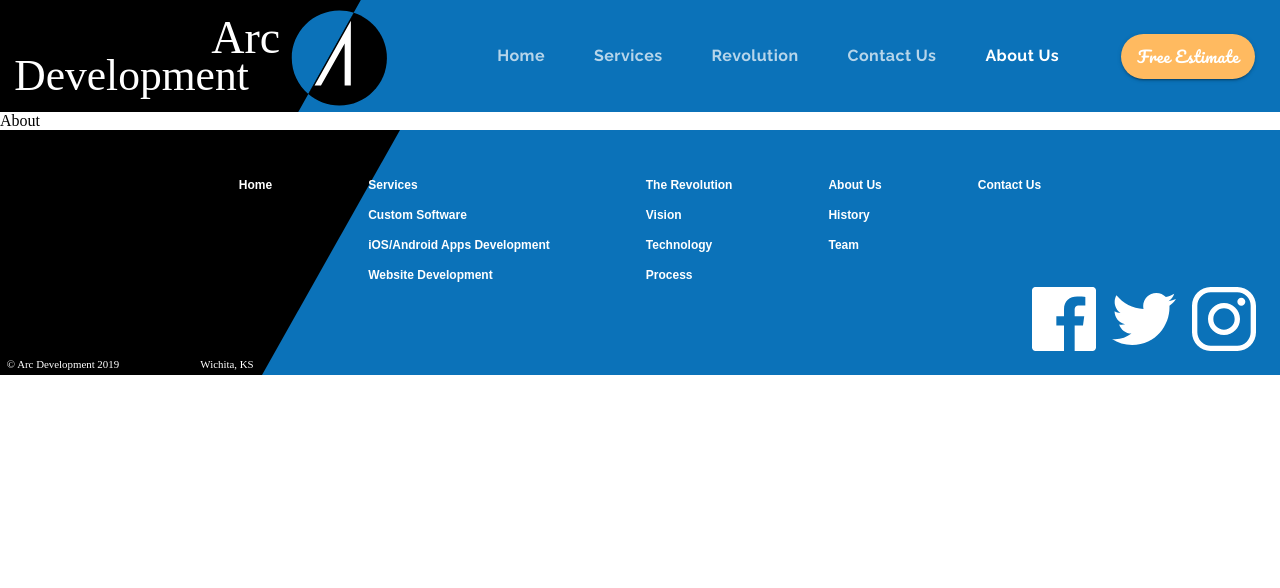
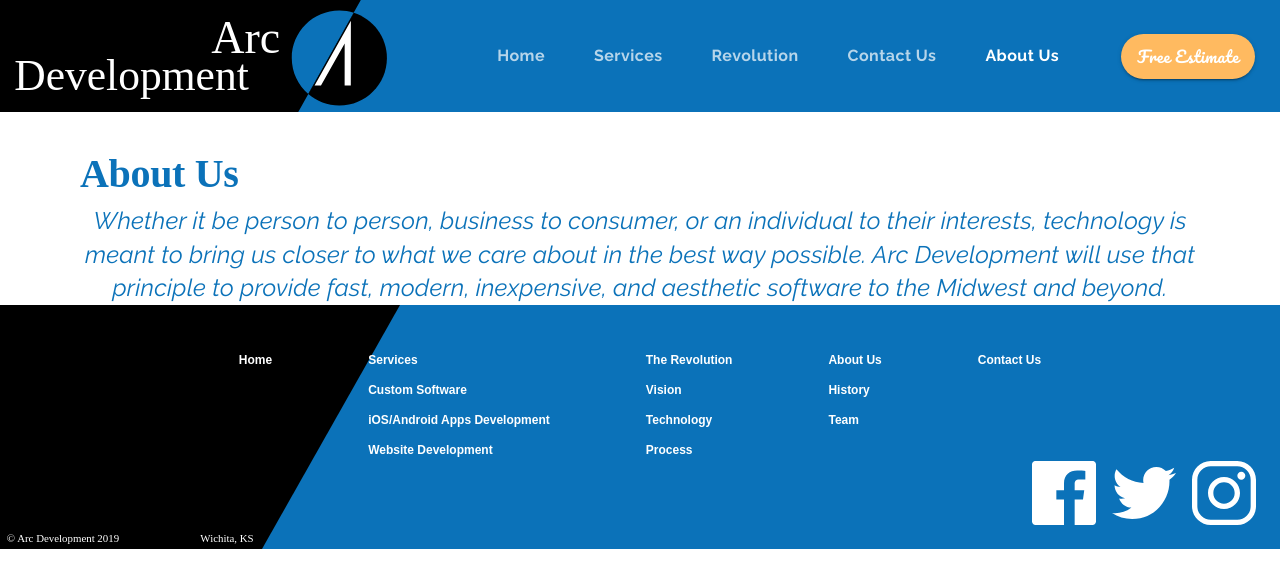
Before and after one commit to sudeen/React-With-MaterialUI, a React (Create React App) app: page /about in a window 1280 px wide. Shown: the top 588 px of the page. Built offline with nearby package versions, Linux system fonts and the light colour scheme.

Commit message:
Added About page

```diff
--- /dev/null
+++ b/src/components/About.js
@@ -0,0 +1,49 @@
+import React from "react";
+import { makeStyles, useTheme } from "@material-ui/core/styles";
+import Grid from "@material-ui/core/Grid";
+import Typography from "@material-ui/core/Typography";
+import useMediaQuery from "@material-ui/core/useMediaQuery";
+
+const useStyles = makeStyles(theme => ({
+  missionStatement: {
+    fontStyle: "italic",
+    fontWeight: 300,
+    fontSize: "1.5rem",
+    maxWidth: "50em",
+    lineHeight: 1.4,
+  },
+  rowContainer: {
+    paddingLeft: "5em",
+    paddingRight: "5em",
+    [theme.breakpoints.down("sm")]: {
+      paddingLeft: "1.5em",
+      paddingRight: "1.5em",
+    },
+  },
+}));
+
+export default function About() {
+  const classes = useStyles();
+  const theme = useTheme();
+
+  return (
+    <Grid container direction="column">
+      <Grid item className={classes.rowContainer} style={{ marginTop: "2em" }}>
+        <Typography variant="h2">About Us</Typography>
+      </Grid>
+      <Grid item container justify="center" className={classes.rowContainer}>
+        <Typography
+          variant="h4"
+          align="center"
+          className={classes.missionStatement}
+        >
+          Whether it be person to person, business to consumer, or an individual
+          to their interests, technology is meant to bring us closer to what we
+          care about in the best way possible. Arc Development will use that
+          principle to provide fast, modern, inexpensive, and aesthetic software
+          to the Midwest and beyond.
+        </Typography>
+      </Grid>
+    </Grid>
+  );
+}
--- a/src/components/App.js
+++ b/src/components/App.js
@@ -8,6 +8,7 @@ import CustomSoftware from "./CustomSoftware";
 import MobileApps from "./MobileApps";
 import Websites from "./Websites";
 import Revolution from "./Revolution";
+import About from "./About";
 
 import { ThemeProvider } from "@material-ui/styles";
 import theme from "./ui/Theme";
@@ -95,7 +96,17 @@ function App() {
               />
             )}
           />
-          <Route exact path="/about" component={() => <div>About</div>} />
+          <Route
+            exact
+            path="/about"
+            render={props => (
+              <About
+                {...props}
+                setValue={setValue}
+                setSelectedIndex={setSelectedIndex}
+              />
+            )}
+          />
           <Route exact path="/contact" component={() => <div>Contact</div>} />
           <Route exact path="/estimate" component={() => <div>Estimate</div>} />
         </Switch>
--- a/src/components/Revolution.js
+++ b/src/components/Revolution.js
@@ -1,8 +1,6 @@
 import React from "react";
 import Lottie from "react-lottie";
-import { Link } from "react-router-dom";
 import { makeStyles, useTheme } from "@material-ui/core/styles";
-import IconButton from "@material-ui/core/IconButton";
 import Grid from "@material-ui/core/Grid";
 import Typography from "@material-ui/core/Typography";
 import useMediaQuery from "@material-ui/core/useMediaQuery";
@@ -29,7 +27,7 @@ const useStyles = makeStyles(theme => ({
   },
 }));
 
-export default function Revolution(props) {
+export default function Revolution() {
   const classes = useStyles();
   const theme = useTheme();
   const matchesMD = useMediaQuery(theme.breakpoints.down("md"));
```
